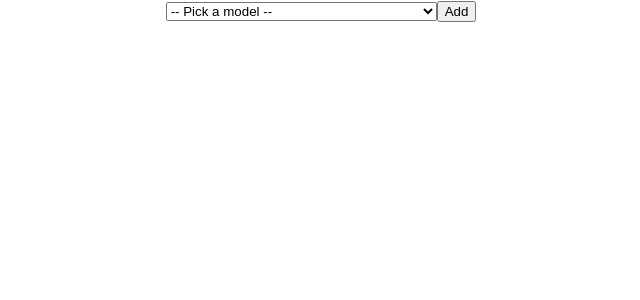
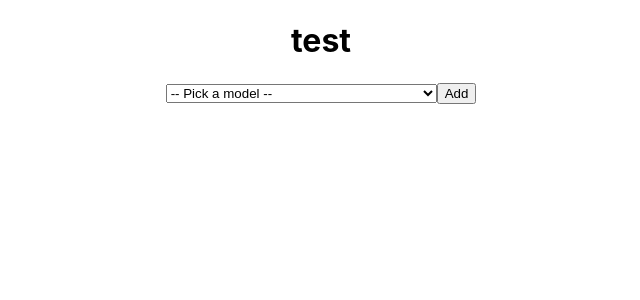
Before and after one commit to AdrianusCornet/hw-week-4, a React (Create React App) app: page / in a window 1280 px wide. Shown: the top 300 px of the page, without its empty margins (319-959 px from the left). Built offline with nearby package versions, Linux system fonts and the light colour scheme.

Commit message:
add render models componet

```diff
--- a/src/App.js
+++ b/src/App.js
@@ -1,6 +1,7 @@
 import React from 'react';
 import './App.css';
 import { connect } from 'react-redux'
+import RenderModels from './RenderModels'
 
 const data = [
   {
@@ -64,6 +65,7 @@
   render() {
     return (
       <div className="App" >
+        <RenderModels/>
         <select onChange={this.updateSelection} value={this.state.value}>
           <option value=''>-- Pick a model --</option>
           {data.map(this.makeOptions)}
--- /dev/null
+++ b/src/RenderModels.jsx
@@ -0,0 +1,20 @@
+import React, { Component } from 'react';
+import { connect } from 'react-redux';
+
+class RenderModels extends Component {
+  render() {
+    return (
+      <div>
+        <h1>test</h1>
+      </div>
+    )
+  }
+}
+
+const mapStateToProps = (store) => {
+  return {
+    store
+  }
+}
+
+export default connect(mapStateToProps)(RenderModels);
```
